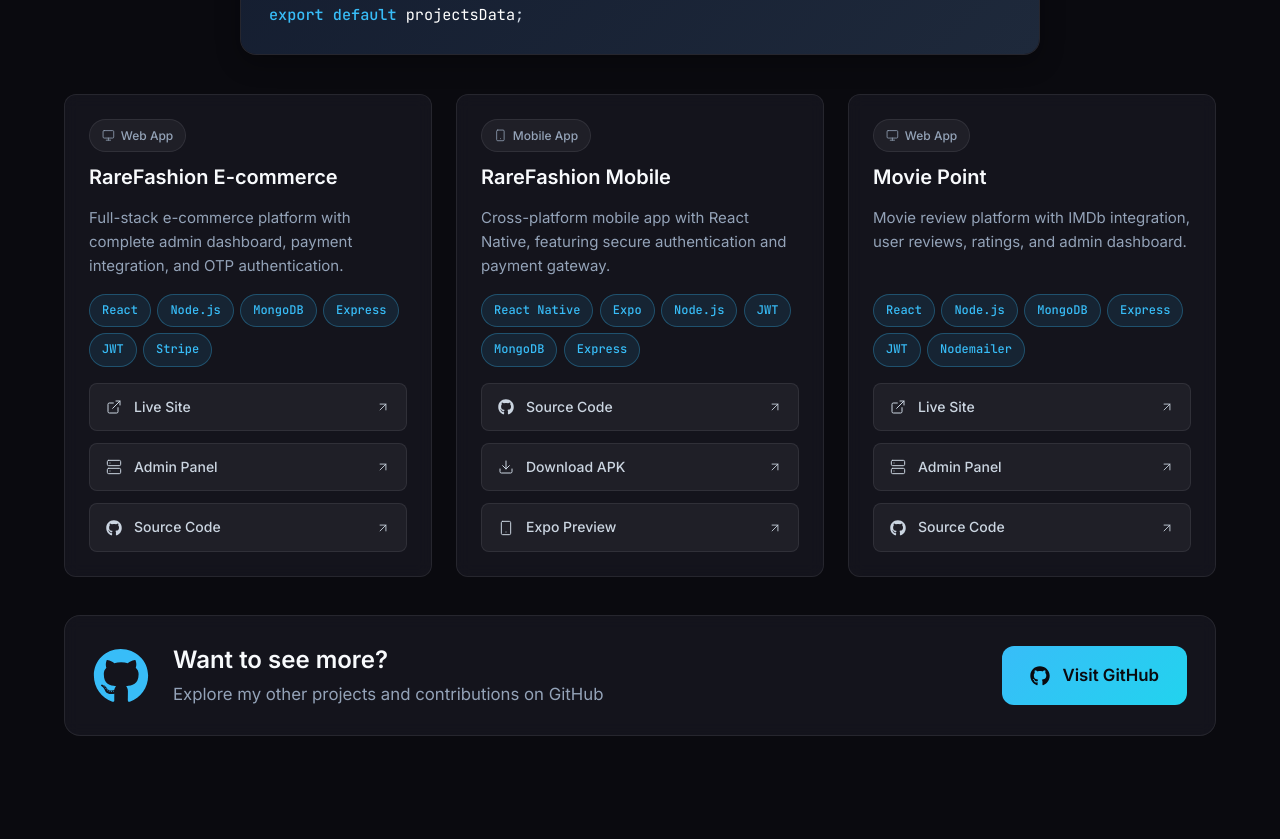
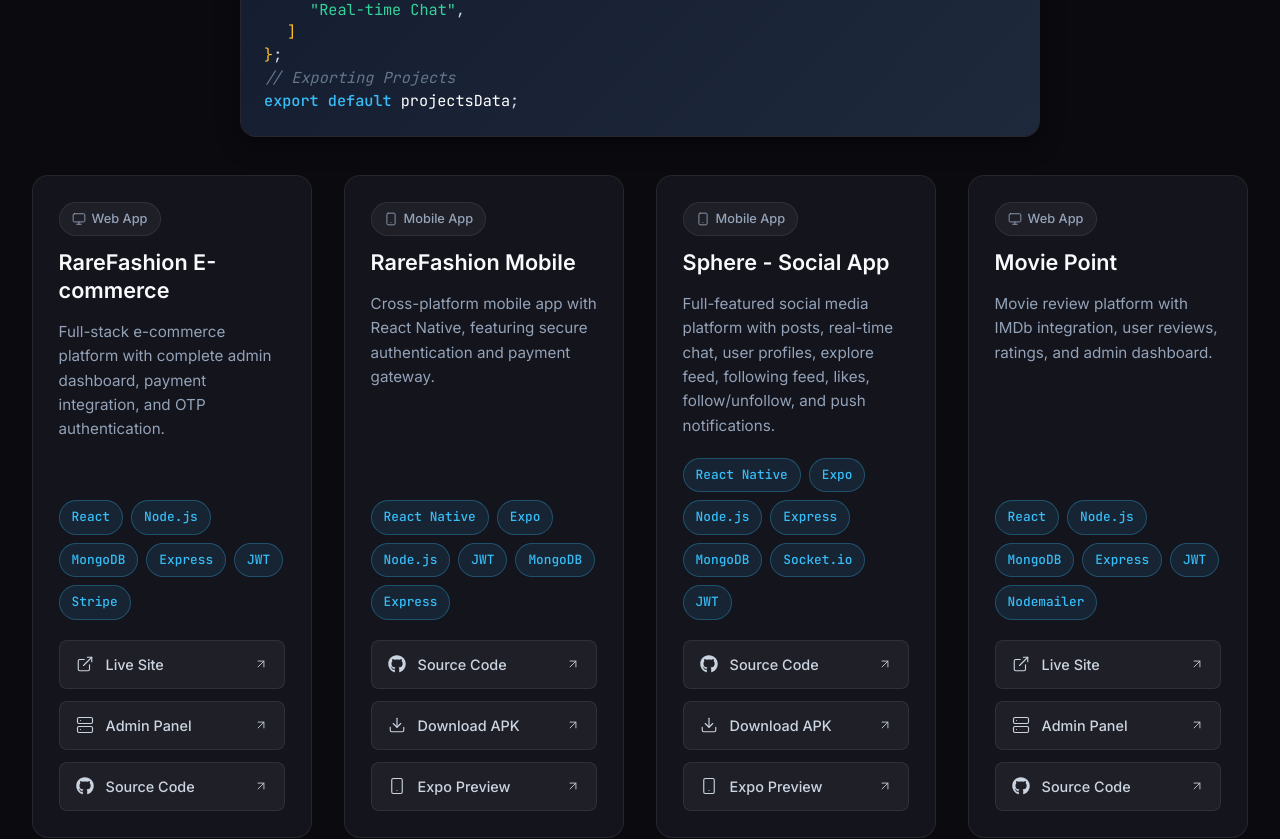
Before and after one commit to vardhan781/Portfolio, a React (Vite) app: page / in a window 1280 px wide. Shown: the part 1680-2519 px from the top of the page. Built offline with nearby package versions, Linux system fonts and the light colour scheme.

Commit message:
Added new project

```diff
--- a/src/components/Projects/Projects.css
+++ b/src/components/Projects/Projects.css
@@ -4,7 +4,7 @@
 }
 
 .projects-container {
-  max-width: min(1200px, 90vw);
+  max-width: min(1400px, 95vw);
   margin: 0 auto;
 }
 
@@ -172,38 +172,48 @@
 .projects-code-punctuation {
   color: #cbd5e1;
 }
-
 .projects-cards-grid {
   display: grid;
-  grid-template-columns: 1fr;
-  gap: clamp(1rem, 2vw, 1.5rem);
-  margin-bottom: clamp(1.5rem, 3vw, 2.5rem);
+  grid-template-columns: repeat(auto-fit, minmax(280px, 1fr));
+  gap: clamp(1.25rem, 2.5vw, 2rem);
+  margin: 0 auto clamp(1.5rem, 3vw, 2.5rem);
+  justify-content: center;
+  align-items: stretch;
 }
 
-@media (min-width: 768px) {
+@media (min-width: 1400px) {
   .projects-cards-grid {
-    grid-template-columns: repeat(3, 1fr);
-    gap: clamp(0.75rem, 1.5vw, 1rem);
+    grid-template-columns: repeat(4, 1fr);
   }
 }
 
-@media (min-width: 1024px) {
+@media (min-width: 1600px) {
   .projects-cards-grid {
-    gap: clamp(1rem, 2vw, 1.5rem);
+    grid-template-columns: repeat(4, minmax(300px, 350px));
+    justify-content: center;
   }
 }
 
 .project-card {
   background: var(--bg-card);
   border: 1px solid var(--border-color);
-  border-radius: clamp(0.5rem, 1vw, 0.75rem);
-  padding: clamp(1rem, 1.8vw, 1.5rem);
+  border-radius: clamp(0.75rem, 1.5vw, 1rem);
+  padding: clamp(1.25rem, 2vw, 1.75rem);
   backdrop-filter: var(--blur-md);
   -webkit-backdrop-filter: var(--blur-md);
   transition: all var(--transition-base);
   display: flex;
   flex-direction: column;
   height: 100%;
+  width: 100%;
+  margin: 0 auto;
+  max-width: 400px;
+}
+
+@media (min-width: 768px) {
+  .project-card {
+    max-width: none;
+  }
 }
 
 .project-card:hover {
@@ -220,7 +230,7 @@
   display: inline-flex;
   align-items: center;
   gap: clamp(0.25rem, 0.5vw, 0.375rem);
-  font-size: clamp(0.65rem, 1vw, 0.75rem);
+  font-size: clamp(0.7rem, 1.1vw, 0.8rem);
   font-weight: 500;
   color: var(--text-muted);
   background: rgba(255, 255, 255, 0.05);
@@ -231,12 +241,12 @@
 }
 
 .project-type-tag svg {
-  width: clamp(12px, 1vw, 14px);
-  height: clamp(12px, 1vw, 14px);
+  width: clamp(12px, 1.2vw, 14px);
+  height: clamp(12px, 1.2vw, 14px);
 }
 
 .project-card-title {
-  font-size: clamp(1rem, 1.8vw, 1.25rem);
+  font-size: clamp(1.1rem, 2vw, 1.35rem);
   font-weight: 600;
   color: var(--text-primary);
   line-height: 1.3;
@@ -245,17 +255,17 @@
 
 .project-card-description {
   color: var(--text-muted);
-  font-size: clamp(0.8rem, 1.3vw, 0.9375rem);
+  font-size: clamp(0.85rem, 1.4vw, 0.95rem);
   line-height: 1.6;
-  margin-bottom: clamp(0.75rem, 1.5vw, 1rem);
+  margin-bottom: clamp(1rem, 1.8vw, 1.25rem);
   flex: 1;
 }
 
 .project-card-tech {
   display: flex;
   flex-wrap: wrap;
-  gap: clamp(0.25rem, 0.5vw, 0.5rem);
-  margin-bottom: clamp(0.75rem, 1.5vw, 1rem);
+  gap: clamp(0.375rem, 0.75vw, 0.5rem);
+  margin-bottom: clamp(1rem, 1.8vw, 1.25rem);
 }
 
 .project-tech-tag {
@@ -263,7 +273,7 @@
   color: var(--accent-primary);
   padding: clamp(0.25rem, 0.5vw, 0.375rem) clamp(0.5rem, 1vw, 0.75rem);
   border-radius: var(--radius-full);
-  font-size: clamp(0.65rem, 1vw, 0.75rem);
+  font-size: clamp(0.7rem, 1.1vw, 0.8rem);
   font-weight: 500;
   font-family: var(--font-mono);
   border: 1px solid var(--border-accent);
@@ -283,9 +293,9 @@
   gap: clamp(0.5rem, 1vw, 0.75rem);
   background: rgba(255, 255, 255, 0.05);
   color: var(--text-secondary);
-  padding: clamp(0.5rem, 1vw, 0.75rem) clamp(0.75rem, 1.5vw, 1rem);
+  padding: clamp(0.6rem, 1.2vw, 0.75rem) clamp(0.75rem, 1.5vw, 1rem);
   border-radius: clamp(0.375rem, 0.75vw, 0.5rem);
-  font-size: clamp(0.75rem, 1.2vw, 0.875rem);
+  font-size: clamp(0.8rem, 1.3vw, 0.9rem);
   font-weight: 500;
   text-decoration: none;
   transition: all var(--transition-base);
@@ -300,8 +310,8 @@
 
 .project-card-link svg:first-child {
   flex-shrink: 0;
-  width: clamp(16px, 1.2vw, 18px);
-  height: clamp(16px, 1.2vw, 18px);
+  width: clamp(16px, 1.5vw, 18px);
+  height: clamp(16px, 1.5vw, 18px);
 }
 
 .project-card-link span {
@@ -312,10 +322,13 @@
   background: var(--bg-card);
   border: 1px solid var(--border-color);
   border-radius: clamp(0.75rem, 1.5vw, 1rem);
-  padding: clamp(1rem, 2vw, 1.5rem);
+  padding: clamp(1.25rem, 2.5vw, 1.75rem);
   backdrop-filter: var(--blur-md);
   -webkit-backdrop-filter: var(--blur-md);
-  margin-top: clamp(1rem, 2vw, 1.5rem);
+  margin-top: clamp(2rem, 4vw, 3rem);
+  max-width: 1200px;
+  margin-left: auto;
+  margin-right: auto;
 }
 
 .projects-github-content {
@@ -332,7 +345,7 @@
     justify-content: space-between;
     align-items: center;
     text-align: left;
-    gap: clamp(1rem, 2vw, 1.5rem);
+    gap: clamp(1.5rem, 3vw, 2rem);
   }
 }
 
@@ -348,7 +361,7 @@
   .projects-github-left {
     flex-direction: row;
     align-items: center;
-    gap: clamp(1rem, 2vw, 1.5rem);
+    gap: clamp(1.25rem, 2.5vw, 1.75rem);
     flex: 1;
     width: auto;
   }
@@ -363,8 +376,8 @@
 
 @media (min-width: 768px) {
   .projects-github-icon {
-    width: clamp(2.5rem, 6vw, 3.5rem);
-    height: clamp(2.5rem, 6vw, 3.5rem);
+    width: clamp(2.75rem, 6vw, 3.5rem);
+    height: clamp(2.75rem, 6vw, 3.5rem);
   }
 }
 
@@ -380,7 +393,7 @@
 }
 
 .projects-github-text h3 {
-  font-size: clamp(1.125rem, 2.5vw, 1.5rem);
+  font-size: clamp(1.2rem, 2.5vw, 1.5rem);
   font-weight: 600;
   color: var(--text-primary);
   margin-bottom: clamp(0.25rem, 0.5vw, 0.5rem);
@@ -389,14 +402,14 @@
 
 .projects-github-text p {
   color: var(--text-muted);
-  font-size: clamp(0.875rem, 1.8vw, 1.05rem);
+  font-size: clamp(0.9rem, 1.8vw, 1.05rem);
   line-height: 1.5;
   max-width: 100%;
 }
 
 @media (min-width: 640px) {
   .projects-github-text p {
-    max-width: 500px;
+    max-width: 450px;
   }
 }
 
@@ -413,16 +426,16 @@
   text-decoration: none;
   white-space: nowrap;
   transition: all var(--transition-base);
-  font-size: clamp(0.875rem, 1.8vw, 1.05rem);
+  font-size: clamp(0.9rem, 1.8vw, 1.05rem);
   width: 100%;
-  max-width: 200px;
+  max-width: 220px;
 }
 
 @media (min-width: 640px) {
   .projects-github-btn {
     width: auto;
     max-width: none;
-    min-width: 160px;
+    min-width: 170px;
   }
 }
 
@@ -431,7 +444,7 @@
   box-shadow: var(--glow-md);
 }
 
-@media (max-width: 480px) {
+@media (max-width: 639px) {
   .projects-section {
     padding: 1.5rem 1rem;
   }
@@ -441,7 +454,7 @@
   }
 
   .projects-code-content {
-    padding: 0.875rem;
+    padding: 1rem;
     font-size: 0.8rem;
     min-height: 280px;
   }
@@ -452,15 +465,21 @@
   }
 
   .projects-code-indent {
-    margin-left: 0.875rem;
+    margin-left: 1rem;
   }
 
   .projects-code-indent-2 {
-    margin-left: 1.75rem;
+    margin-left: 2rem;
+  }
+
+  .projects-cards-grid {
+    gap: 1.25rem;
+    grid-template-columns: 1fr;
   }
 
   .project-card {
     padding: 1.25rem;
+    max-width: 100%;
   }
 
   .project-card-links {
@@ -472,13 +491,9 @@
     font-size: 0.875rem;
   }
 
-  .project-card-link svg:first-child {
-    width: 16px;
-    height: 16px;
-  }
-
   .projects-github-section {
     padding: 1.25rem 1rem;
+    margin-top: 2rem;
   }
 
   .projects-github-content {
@@ -494,38 +509,30 @@
     height: 2.5rem;
   }
 
-  .projects-github-text h3 {
-    font-size: 1.125rem;
-  }
-
-  .projects-github-text p {
-    font-size: 0.875rem;
-  }
-
   .projects-github-btn {
     padding: 0.75rem 1.25rem;
-    font-size: 0.875rem;
-    width: 100%;
+    font-size: 0.9rem;
+    max-width: 200px;
   }
 }
 
 @media (max-width: 360px) {
   .projects-section {
-    padding: 1.25rem 0.875rem;
+    padding: 1.25rem 0.75rem;
   }
 
   .projects-code-content {
-    font-size: 0.75rem;
-    min-height: 260px;
-    padding: 0.75rem;
+    font-size: 0.7rem;
+    min-height: 250px;
+    padding: 0.875rem;
   }
 
   .projects-code-indent {
-    margin-left: 0.75rem;
+    margin-left: 0.875rem;
   }
 
   .projects-code-indent-2 {
-    margin-left: 1.5rem;
+    margin-left: 1.75rem;
   }
 
   .project-card {
@@ -540,26 +547,18 @@
     font-size: 0.8rem;
   }
 
-  .project-card-tech {
-    gap: 0.375rem;
-  }
-
   .project-tech-tag {
-    font-size: 0.6875rem;
-    padding: 0.25rem 0.5rem;
+    font-size: 0.65rem;
+    padding: 0.2rem 0.5rem;
   }
 
   .project-card-link {
-    padding: 0.625rem 0.875rem;
+    padding: 0.6rem 0.875rem;
     font-size: 0.8rem;
   }
 
-  .projects-github-content {
-    gap: 0.875rem;
-  }
-
-  .projects-github-left {
-    gap: 0.5rem;
+  .projects-github-section {
+    padding: 1rem 0.875rem;
   }
 
   .projects-github-icon {
@@ -576,66 +575,8 @@
   }
 
   .projects-github-btn {
-    padding: 0.625rem 1rem;
+    padding: 0.6rem 1rem;
     font-size: 0.8rem;
+    max-width: 180px;
   }
 }
-
-@media (min-width: 640px) and (max-width: 767px) {
-  .projects-section {
-    padding: 2rem 1.5rem;
-  }
-
-  .projects-code-content {
-    font-size: 0.85rem;
-    padding: 1.25rem;
-  }
-
-  .project-card {
-    padding: 1.25rem;
-  }
-
-  .projects-github-section {
-    padding: 1.5rem;
-  }
-}
-
-@media (min-width: 1024px) {
-  .projects-code-content {
-    font-size: 0.95rem;
-    padding: 1.75rem;
-    min-height: 320px;
-  }
-
-  .project-card {
-    padding: 1.5rem;
-  }
-
-  .project-card-title {
-    font-size: 1.25rem;
-  }
-
-  .projects-github-section {
-    padding: 1.75rem;
-  }
-}
-
-@media (min-width: 1440px) {
-  .projects-code-content {
-    font-size: 1rem;
-    min-height: 340px;
-    padding: 2rem;
-  }
-
-  .project-card {
-    padding: 1.75rem;
-  }
-
-  .project-card-title {
-    font-size: 1.375rem;
-  }
-
-  .projects-github-section {
-    padding: 2rem;
-  }
-}
--- a/src/components/Projects/Projects.jsx
+++ b/src/components/Projects/Projects.jsx
@@ -9,6 +9,7 @@
   ExternalLink,
   Download,
   Smartphone,
+  MessageCircle,
 } from "lucide-react";
 import { FaGithub as GitHub } from "react-icons/fa";
 import "./Projects.css";
@@ -73,6 +74,42 @@
     },
     {
       id: 3,
+      title: "Sphere - Social App",
+      description:
+        "Full-featured social media platform with posts, real-time chat, user profiles, explore feed, following feed, likes, follow/unfollow, and push notifications.",
+      tech: [
+        "React Native",
+        "Expo",
+        "Node.js",
+        "Express",
+        "MongoDB",
+        "Socket.io",
+        "JWT",
+      ],
+      links: [
+        {
+          type: "github",
+          icon: GitHub,
+          label: "Source Code",
+          url: "https://github.com/vardhan781/Sphere",
+        },
+        {
+          type: "download",
+          icon: Download,
+          label: "Download APK",
+          url: "https://expo.dev/accounts/vardhan_sinh/projects/Sphere/builds/abad5fd3-c017-4ec2-90b3-1507a6f06604",
+        },
+        {
+          type: "preview",
+          icon: Smartphone,
+          label: "Expo Preview",
+          url: "https://expo.dev/accounts/vardhan_sinh/projects",
+        },
+      ],
+      type: "mobile",
+    },
+    {
+      id: 4,
       title: "Movie Point",
       description:
         "Movie review platform with IMDb integration, user reviews, ratings, and admin dashboard.",
@@ -161,7 +198,7 @@
               <div className="projects-code-line projects-code-indent">
                 <span className="projects-code-property">count</span>
                 <span className="projects-code-operator">:</span>
-                <span className="projects-code-number"> 3</span>
+                <span className="projects-code-number"> 4</span>
                 <span className="projects-code-punctuation">,</span>
               </div>
 
@@ -241,6 +278,23 @@
               </div>
 
               <div className="projects-code-line projects-code-indent">
+                <span className="projects-code-property">realtime</span>
+                <span className="projects-code-operator">:</span>
+                <span className="projects-code-bracket"> [</span>
+              </div>
+
+              <div className="projects-code-line projects-code-indent-2">
+                <span className="projects-code-string">"Socket.io"</span>
+                <span className="projects-code-punctuation">,</span>
+                <span className="projects-code-string"> "WebSockets"</span>
+              </div>
+
+              <div className="projects-code-line projects-code-indent">
+                <span className="projects-code-bracket">]</span>
+                <span className="projects-code-punctuation">,</span>
+              </div>
+
+              <div className="projects-code-line projects-code-indent">
                 <span className="projects-code-property">payments</span>
                 <span className="projects-code-operator">:</span>
                 <span className="projects-code-bracket"> [</span>
@@ -275,6 +329,11 @@
 
               <div className="projects-code-line projects-code-indent-2">
                 <span className="projects-code-string">"Responsive UI"</span>
+                <span className="projects-code-punctuation">,</span>
+              </div>
+
+              <div className="projects-code-line projects-code-indent-2">
+                <span className="projects-code-string">"Real-time Chat"</span>
                 <span className="projects-code-punctuation">,</span>
               </div>
 
```
